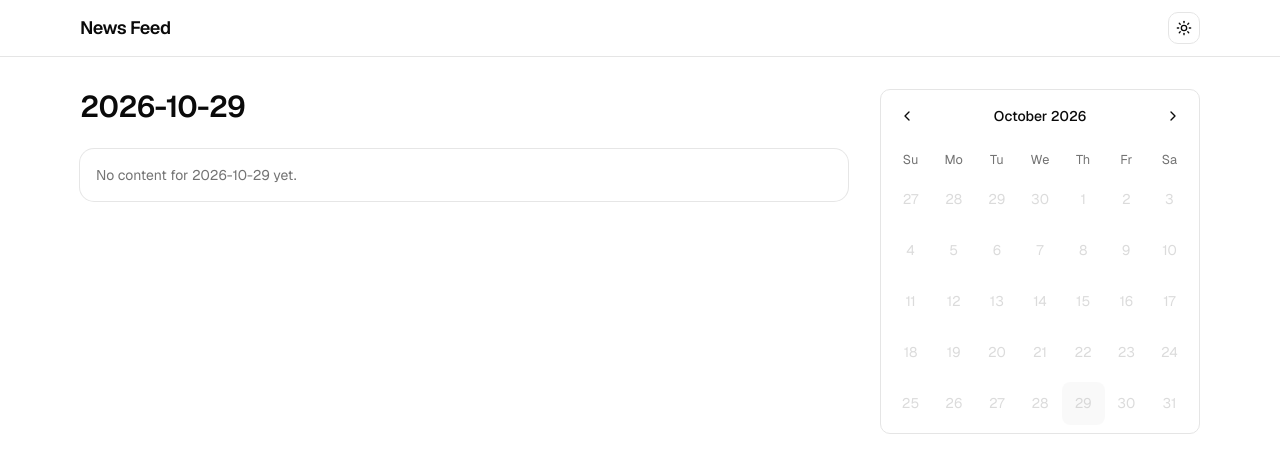
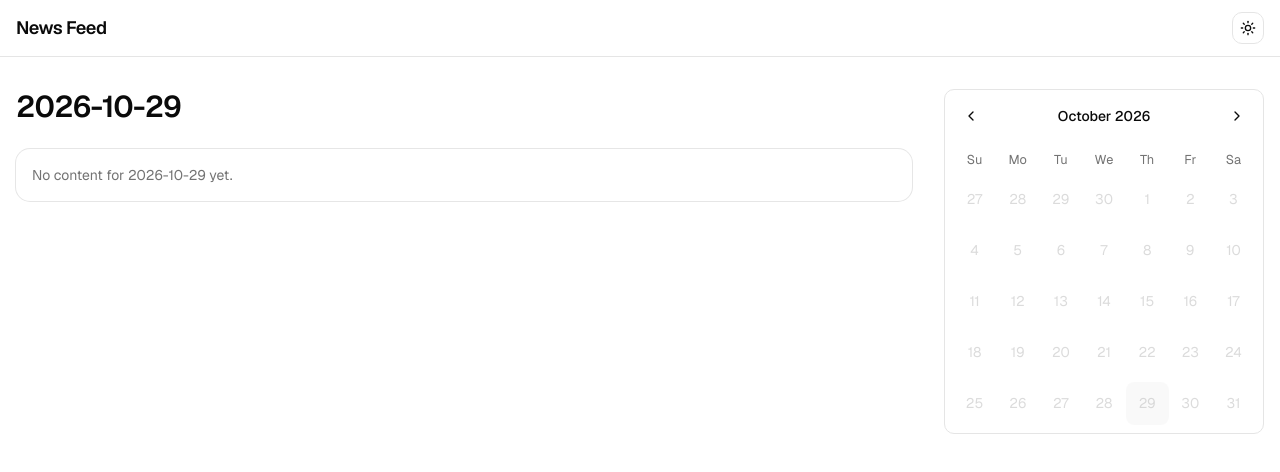
Before and after one commit to yangfcm/news-feed, a Next.js app in the folder web/: page / in a window 1280 px wide. Shown: the top 472 px of the page. Built offline with nearby package versions, Linux system fonts and the light colour scheme.

Commit message:
Tweak padding.

```diff
--- a/web/src/components/page-shell.tsx
+++ b/web/src/components/page-shell.tsx
@@ -25,7 +25,7 @@ export function PageShell({
   );
 
   return (
-    <div className="mx-auto grid w-full max-w-6xl gap-8 px-4 py-8 lg:grid-cols-[minmax(0,1fr)_320px]">
+    <div className="mx-auto grid w-full max-w-7xl gap-8 px-4 py-8 lg:grid-cols-[minmax(0,1fr)_320px]">
       <main className="min-w-0">{children}</main>
       {/* Not sticky: the filters can be taller than the viewport and should scroll with the page. */}
       <aside className="hidden flex-col gap-6 lg:flex lg:self-start">{sidebarContent}</aside>
--- a/web/src/components/site-header.tsx
+++ b/web/src/components/site-header.tsx
@@ -5,7 +5,7 @@ import { HeaderSlot } from "@/components/sidebar-menu";
 export function SiteHeader() {
   return (
     <header className="sticky top-0 z-40 border-b bg-background/95 backdrop-blur supports-backdrop-filter:bg-background/80">
-      <div className="mx-auto flex h-14 max-w-6xl items-center justify-between px-4">
+      <div className="mx-auto flex h-14 max-w-7xl items-center justify-between px-4">
         <Link href="/" className="text-lg font-semibold tracking-tight">
           News Feed
         </Link>
```
